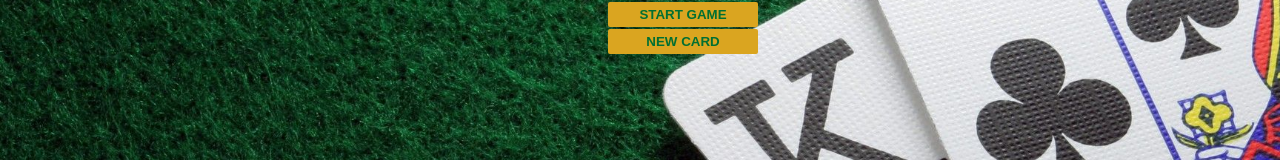
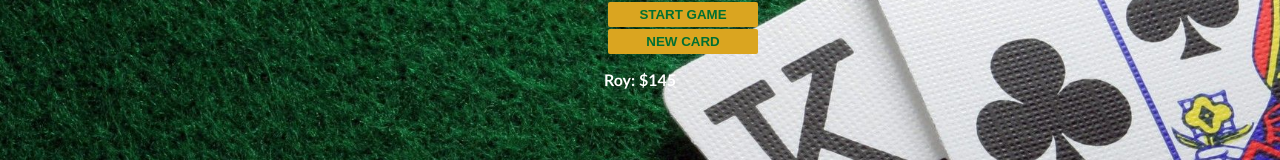
Before and after one commit to roy-eugene049/Blackjack-Game, a plain HTML site: page index.html in a window 1280 px wide. Shown: the part 171-331 px from the top of the page. Drawn offline with Linux system fonts and the light colour scheme.

Commit message:
Adding Objects

```diff
--- a/index.html
+++ b/index.html
@@ -10,6 +10,7 @@
         <p id="sum-el">Sum:</p>
         <button onclick="startGame()">START GAME</button>
         <button onclick="newCard()">NEW CARD</button>
+        <p id="player-el"></p>
     </div>
         <script src="index.js"></script>
     </body>
--- a/index.js
+++ b/index.js
@@ -7,6 +7,14 @@ let messageEl = document.getElementById("message-el")
 // let sumEl = document.getElementById("sum-el")
 let sumEl = document.querySelector("#sum-el")
 let cardsEl = document.querySelector("#cards-el")
+
+let player = {
+    name: "Roy",
+    chips: 145
+}
+
+let playerEl = document.getElementById("player-el")
+playerEl.textContent = player.name + ": $" + player.chips
 
 function getRandomCard() {
     let randomNumber = Math.floor(Math.random() * 13) + 1
```
